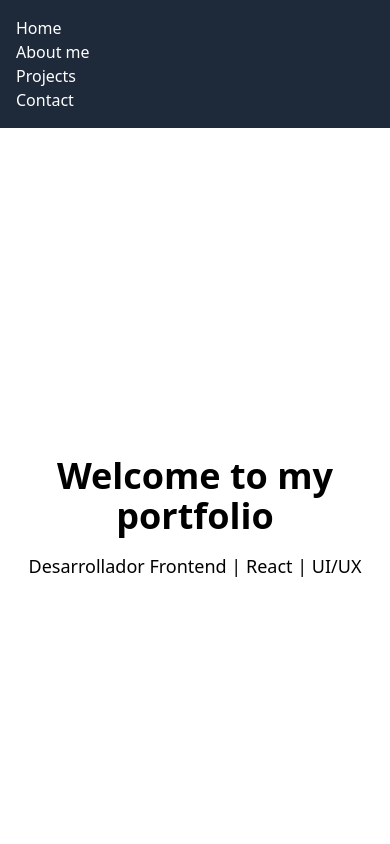
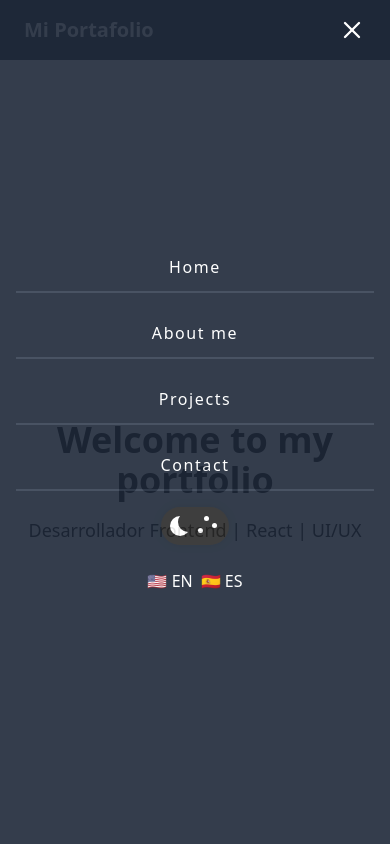
Before and after one commit to LangerTwo/portfolio, a React (Vite) app: page / in a window 390 px wide. Both pictures are taken after a click on the button 352 px from the left and 48 px from the top of the page. Shown: the top 844 px of the page. Built offline with nearby package versions, Linux system fonts and the light colour scheme.

Commit message:
burger completo

```diff
--- a/src/components/Navbar.jsx
+++ b/src/components/Navbar.jsx
@@ -39,9 +39,7 @@ function Navbar() {
       </ul>
 
       {/* Burger icon */}
-      <div className="md:hidden flex items-center gap-4">
-        <DarkModeToggle />
-        <LanguageSwitcher />
+      <div className="md:hidden flex items-center gap-4 z-10">
         <button onClick={toggleMenu} className="text-white focus:outline-none">
           {menuOpen ? <X size={28} /> : <Menu size={28} />}
         </button>
@@ -49,17 +47,18 @@ function Navbar() {
 
       {/* Mobile menu */}
       {menuOpen && (
-        <div className="absolute top-0 left-0 w-full bg-gray-800 text-white p-4 md:hidden">
-          {links.map((link) => (
-            <Link
-              key={link.to}
-              to={link.to}
-              onClick={closeMenu}
-              className="block text-white hover:text-blue-400 transition"
-            >
-              {link.label}
-            </Link>
-          ))}
+        <div className="fixed inset-0 top-0 left-0 w-full h-full min-h-screen divide-y opacity-90 bg-gray-800 text-white p-4 md:hidden">
+          <ul className="space-y-4 flex flex-col items-center justify-center h-full">
+            {links.map((link) => (
+              <li key={link.to} className="w-full flex flex-col py-3 items-center tracking-widest border-b-2 border-gray-700">
+                <Link to={link.to} onClick={closeMenu} className="hover:text-blue-400 transition">
+                  {link.label}
+                </Link>
+              </li>
+            ))}
+            <li><DarkModeToggle /></li>
+            <li><LanguageSwitcher /></li>
+          </ul>
         </div>
       )}
     </nav>
```
